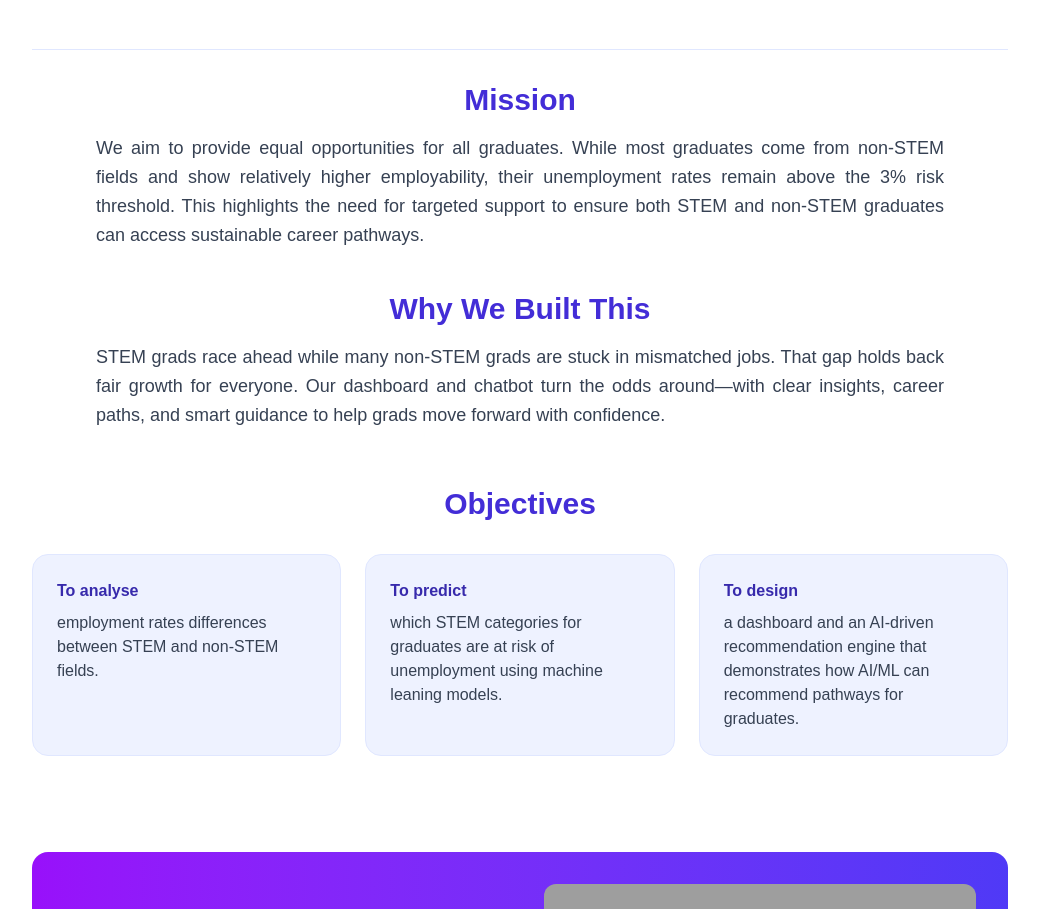
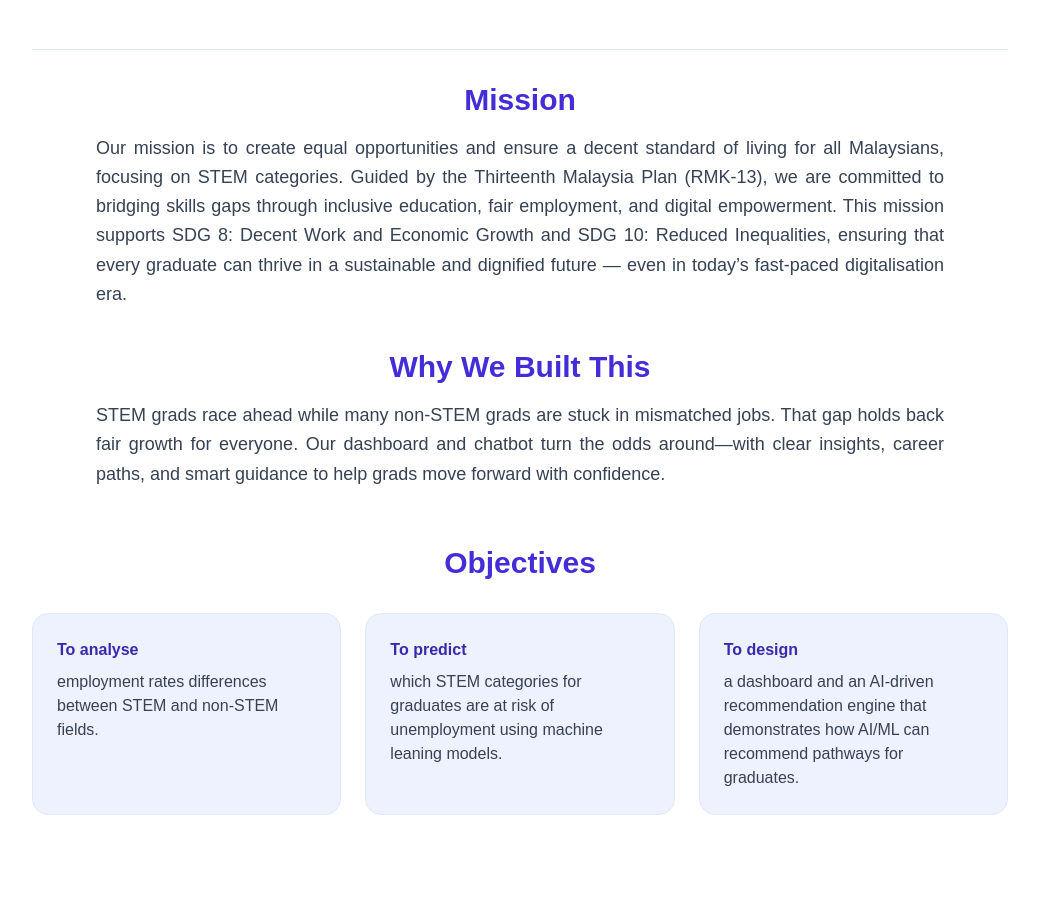
Before and after one commit to LoneGenius/Application, a Next.js app: page /about in a window 1280 px wide. Shown: the part 900-1809 px from the top of the page, without its empty margins (120-1159 px from the left). Built offline with nearby package versions, Linux system fonts and the light colour scheme; grey boxes are pictures that could not be loaded.

Commit message:
change mission

```diff
--- a/src/app/about/AboutContent.tsx
+++ b/src/app/about/AboutContent.tsx
@@ -116,7 +116,7 @@ export default function AboutContent() {
         <div className="mb-10 text-center">
           <h2 className="text-3xl font-bold text-indigo-700">Mission</h2>
           <p className="mt-4 text-gray-700 leading-relaxed text-lg text-justify">
-            We aim to provide equal opportunities for all graduates. While most graduates come from non-STEM fields and show relatively higher employability, their unemployment rates remain above the 3% risk threshold. This highlights the need for targeted support to ensure both STEM and non-STEM graduates can access sustainable career pathways.
+            Our mission is to create equal opportunities and ensure a decent standard of living for all Malaysians, focusing on STEM categories. Guided by the Thirteenth Malaysia Plan (RMK-13), we are committed to bridging skills gaps through inclusive education, fair employment, and digital empowerment. This mission supports SDG 8: Decent Work and Economic Growth and SDG 10: Reduced Inequalities, ensuring that every graduate can thrive in a sustainable and dignified future — even in today’s fast-paced digitalisation era.
           </p>
         </div>
         <div className="text-center">
```
